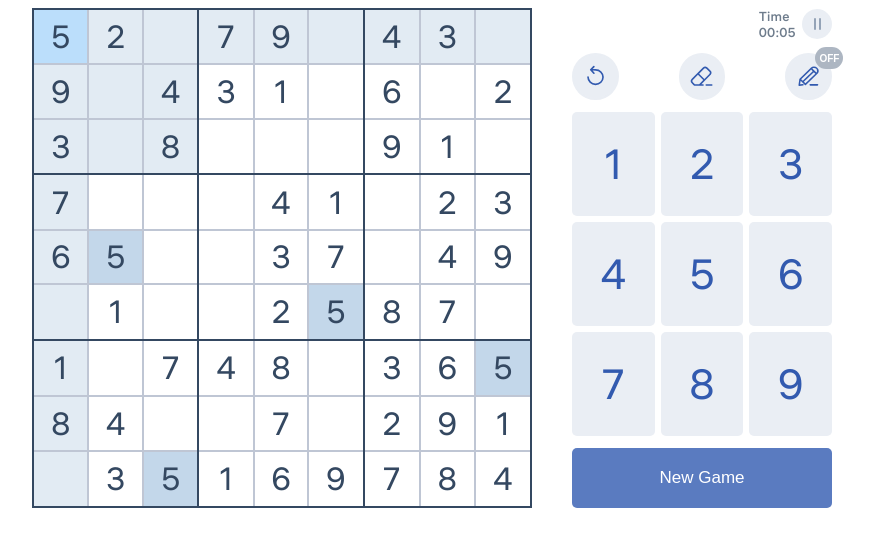
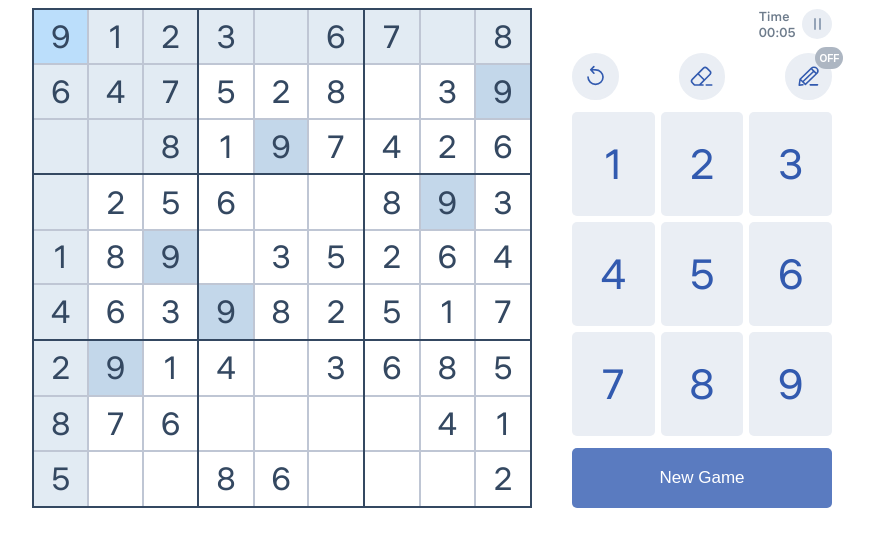
Before and after one commit to rzamfira/sudoku_react, a React (Vite) app: page / in a window 1280 px wide. Shown: the top 546 px of the page, without its empty margins (208-1082 px from the left). Built offline with nearby package versions, Linux system fonts and the light colour scheme.

Commit message:
feat: implement won-overlay and solve puzzle feature flag

```diff
--- a/src/App.css
+++ b/src/App.css
@@ -26,3 +26,20 @@
     box-sizing: border-box;
     gap: 12px;
 }
+
+.App.is-paused .pause-overlay {
+    display: flex;
+}
+
+.App.is-won .won-overlay {
+    display: flex;
+}
+
+.App.is-won .controls-section,
+.App.is-won .pause-button {
+    display: none;
+}
+
+.App.is-won {
+    grid-template-rows: auto auto auto;
+}
--- a/src/App.jsx
+++ b/src/App.jsx
@@ -1,13 +1,15 @@
 import { useEffect, useCallback, useState, useMemo } from 'react'
-import { initializeConflicts, calculateAllConflicts } from './services/conflictService.js';
+import { initializeConflicts, calculateAllConflicts, hasConflicts } from './services/conflictService.js';
 import { initializeNotesBoard } from './services/notesService.js';
 import { useUpdateCell } from './hooks/useUpdateCell.js';
 import { useTimer } from './hooks/useTimer.js';
 import { useSudokuGame } from './hooks/useSudokuGame.js';
+import { useSolvePuzzle } from './hooks/useSolvePuzzle.js';
 import Board from './layout/sudoku-board/Board.jsx'
 import { BoardProvider } from './layout/sudoku-board/BoardProvider.jsx';
 import './App.css'
 import { moveCellSelection } from './services/navigationService.js';
+import { isBoardFilled } from './services/cellService.js';
 import Numpad from './layout/controls-panel/Numpad.jsx';
 import GameControls from './layout/controls-panel/GameControls.jsx';
 import NewGame from './layout/controls-panel/NewGame.jsx';
@@ -16,7 +18,7 @@ import Timer from './layout/controls-panel/Timer.jsx';
 export default function App() {
 
   const { initialPuzzle, boardValues, setBoardValues, generateNewGame } = useSudokuGame();
-  const { elapsedTime, isPaused, togglePause, resetTimer } = useTimer();
+
   const [selectedCell, setSelectedCell] = useState({ rowIndex: 0, columnIndex: 0 });
   const [notesMode, setNotesMode] = useState(false);
   const [notesBoard, setNotesBoard] = useState(initializeNotesBoard());
@@ -32,8 +34,6 @@ export default function App() {
 
   }, [boardValues, notesBoard, selectedCell]);
 
-  const updateCell = useUpdateCell(initialPuzzle, selectedCell, notesMode, setBoardValues, setNotesBoard, recordHistory);
-
   const conflicts = useMemo(() => {
     if (!boardValues) return initializeConflicts();
     return calculateAllConflicts(boardValues);
@@ -47,6 +47,13 @@ export default function App() {
     const newCell = moveCellSelection(direction, selectedCell);
     handleCellSelect(newCell.rowIndex, newCell.columnIndex);
   }, [selectedCell, handleCellSelect]);
+
+  const isGameWon = useMemo(() => {
+    return isBoardFilled(boardValues) && !hasConflicts(conflicts);
+  }, [boardValues, conflicts]);
+
+  const { elapsedTime, isPaused, togglePause, resetTimer } = useTimer(isGameWon);
+  const updateCell = useUpdateCell(initialPuzzle, selectedCell, notesMode, setBoardValues, setNotesBoard, recordHistory);
 
   const handleNewGame = useCallback(() => {
 
@@ -106,12 +113,14 @@ export default function App() {
 
   }, [updateCell, handleMoveCellSelection, handlePausedInteraction]);
 
+  useSolvePuzzle(boardValues, setBoardValues, setHistory, setNotesBoard);
+
   return (
 
-    <div className={`App ${isPaused ? 'is-paused' : ''}`}>
+    <div className={`App ${isPaused ? 'is-paused' : ''} ${isGameWon ? 'is-won' : ''}`}>
 
       {boardValues && (
-        <BoardProvider initialPuzzle={initialPuzzle} boardValues={boardValues} selectedCell={selectedCell} onSelectCell={handleCellSelect} conflicts={conflicts} notesBoard={notesBoard} isPaused={isPaused} handleClick={handlePausedInteraction}>
+        <BoardProvider initialPuzzle={initialPuzzle} boardValues={boardValues} selectedCell={selectedCell} onSelectCell={handleCellSelect} conflicts={conflicts} notesBoard={notesBoard} isPaused={isPaused} handleClick={handlePausedInteraction} isGameWon={isGameWon}>
           <Board />
         </BoardProvider>
       )}
--- /dev/null
+++ b/src/hooks/useSolvePuzzle.js
@@ -0,0 +1,35 @@
+import { useEffect } from 'react';
+import { initializeNotesBoard } from '../services/notesService.js';
+
+export function useSolvePuzzle(boardValues, setBoardValues, setHistory, setNotesBoard) {
+
+    useEffect(() => {
+        const solvePuzzle = () => {
+
+            const boardString = boardValues.flat().join('');
+
+            const puzzleString = window.sudoku.solve(boardString);
+            const solvedGrid = window.sudoku.board_string_to_grid(puzzleString);
+
+            const emptyCell = Array.from({ length: 81 }, (_, i) => ({
+                rowIndex: Math.floor(i / 9),
+                colIndex: i % 9
+            })).find(cell =>
+                boardValues[cell.rowIndex][cell.colIndex] === '.'
+            );
+
+            const newBoard = solvedGrid.map((row, rowIdx) =>
+                row.map((cell, colIdx) =>
+                    (rowIdx === emptyCell.rowIndex && colIdx === emptyCell.colIndex) ? '.' : cell
+                )
+            );
+
+            setBoardValues(newBoard);
+            setHistory([]);
+            setNotesBoard(initializeNotesBoard());
+        };
+
+        window.solvePuzzle = solvePuzzle;
+    }, [boardValues, setBoardValues, setHistory, setNotesBoard]);
+
+}
--- a/src/hooks/useSudokuGame.js
+++ b/src/hooks/useSudokuGame.js
@@ -6,10 +6,10 @@ export const useSudokuGame = () => {
     const [boardValues, setBoardValues] = useState(null);
 
     const generateNewGame = useCallback(() => {
-        const puzzleString = window.sudoku.generate('medium');
+        const puzzleString = window.sudoku.generate('easy');
         const puzzleGrid = window.sudoku.board_string_to_grid(puzzleString);
         setInitialPuzzle(puzzleGrid);
-        setBoardValues(puzzleGrid.map(row => [...row]));
+        setBoardValues(structuredClone(puzzleGrid));
     }, []);
 
     return { initialPuzzle, boardValues, setBoardValues, generateNewGame };
--- a/src/hooks/useTimer.js
+++ b/src/hooks/useTimer.js
@@ -1,28 +1,25 @@
-import { useState, useCallback, useEffect, useRef } from 'react';
+import { useState, useCallback, useEffect } from 'react';
 
-export function useTimer() {
+export function useTimer(isGameWon) {
 
     const [elapsedTime, setElapsedTime] = useState(0);
     const [isPaused, setIsPaused] = useState(false);
-    const intervalRef = useRef(null);
 
     useEffect(() => {
 
-        if (isPaused) {
-            clearInterval(intervalRef.current);
-            intervalRef.current = null;
+        if (isPaused || isGameWon) {
             return;
         }
 
-        intervalRef.current = setInterval(() => {
+        const intervalId = setInterval(() => {
             setElapsedTime(prev => prev + 1);
         }, 1000);
 
         return () => {
-            clearInterval(intervalRef.current);
+            clearInterval(intervalId);
         };
 
-    }, [isPaused, elapsedTime]);
+    }, [isPaused, elapsedTime, isGameWon]);
 
     const togglePause = useCallback(() => {
         setIsPaused(prev => !prev);
--- a/src/layout/sudoku-board/Board.css
+++ b/src/layout/sudoku-board/Board.css
@@ -32,6 +32,19 @@
     height: auto;
 }
 
-.App.is-paused .pause-overlay {
-    display: flex;
+.won-overlay {
+    position: absolute;
+    inset: 0;
+    z-index: 2;
+
+    display: none;
+    align-items: center;
+    justify-content: center;
+
+    background-color: var(--color-won-overlay);
+    text-align: center;
 }
+
+.App.is-won .sudoku-board > :not(.won-overlay) {
+    display: none;
+}
--- a/src/layout/sudoku-board/Board.jsx
+++ b/src/layout/sudoku-board/Board.jsx
@@ -7,7 +7,7 @@ import './Board.css';
 
 export default function Board() {
 
-  const { handleClick, isPaused } = useContext(BoardContext);
+  const { handleClick, isPaused, isGameWon } = useContext(BoardContext);
 
   return (
     <div className="sudoku-board" onClick={() => handleClick(() => { })}>
@@ -19,6 +19,11 @@ export default function Board() {
           <img className="icon-is-paused" src={PauseIcon} alt="pause" />
         </div>
       )}
+      {isGameWon && (
+        <div className="won-overlay">
+          <h2>You Won!</h2>
+        </div>
+      )}
     </div>
   );
 
--- a/src/layout/sudoku-board/BoardProvider.jsx
+++ b/src/layout/sudoku-board/BoardProvider.jsx
@@ -1,6 +1,6 @@
 import { BoardContext } from './BoardContext.jsx';
 
-export function BoardProvider({ children, initialPuzzle, boardValues, selectedCell, onSelectCell, conflicts, notesBoard, isPaused, handleClick }) {
+export function BoardProvider({ children, initialPuzzle, boardValues, selectedCell, onSelectCell, conflicts, notesBoard, isPaused, handleClick, isGameWon }) {
 
     const value = {
         initialPuzzle,
@@ -10,7 +10,8 @@ export function BoardProvider({ children, initialPuzzle, boardValues, selectedCe
         conflicts,
         notesBoard,
         isPaused,
-        handleClick
+        handleClick,
+        isGameWon
     };
 
     return (
--- a/src/services/cellService.js
+++ b/src/services/cellService.js
@@ -43,3 +43,12 @@ export function getNeighborsOfCell(currentCell) {
     );
 
 }
+
+export function isBoardFilled(boardValues) {
+    if (!boardValues) {
+        return false;
+    }
+    return boardValues.every(row =>
+        row.every(cell => cell !== 0 && cell !== '.')
+    );
+}
--- a/src/services/conflictService.js
+++ b/src/services/conflictService.js
@@ -38,3 +38,9 @@ function addConflicts(conflictsMatrix, selectedCell, boardValues) {
     }
 
 }
+
+export function hasConflicts(conflicts) {
+    return conflicts.some(row =>
+        row.some(cell => cell.length > 0)
+    );
+}
```
